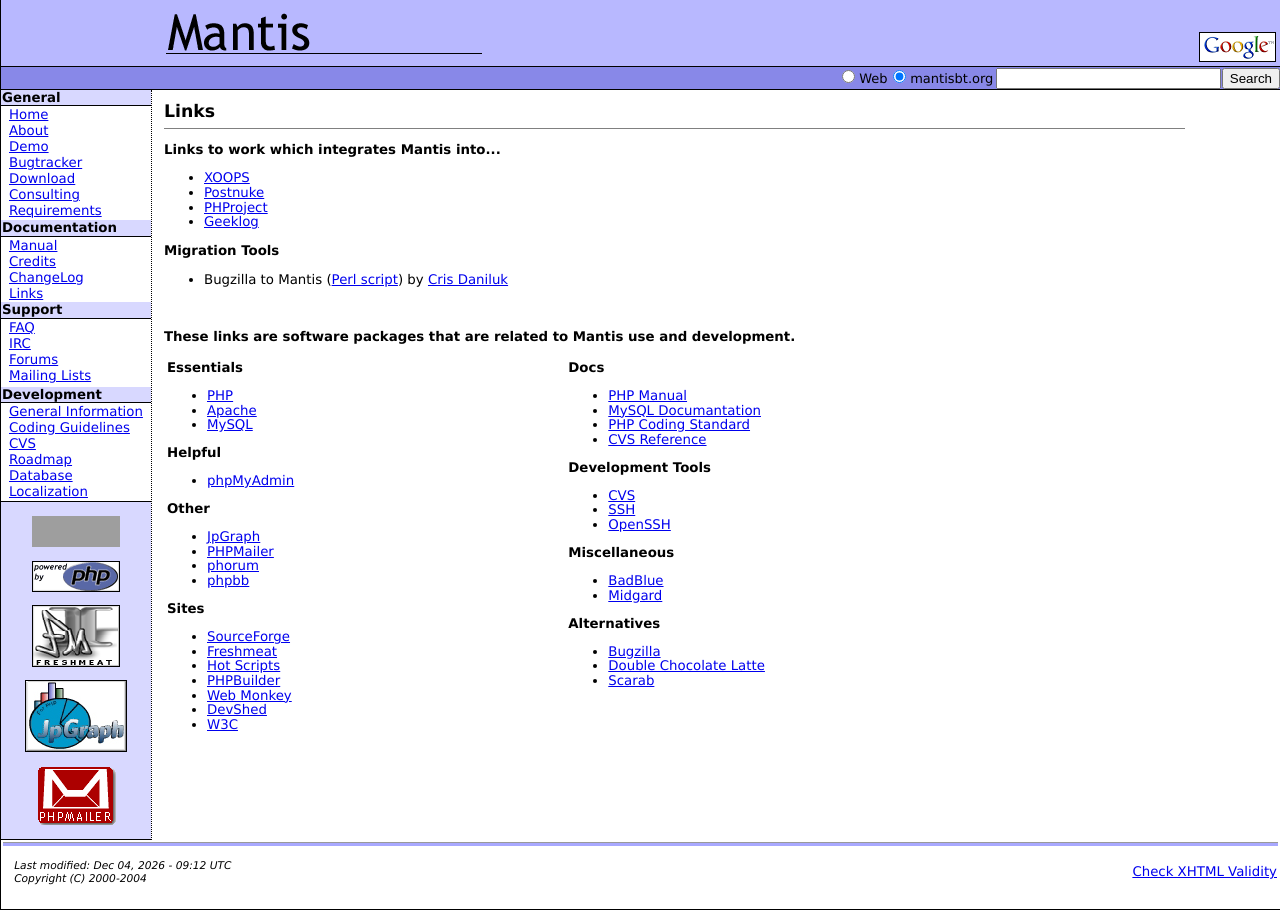
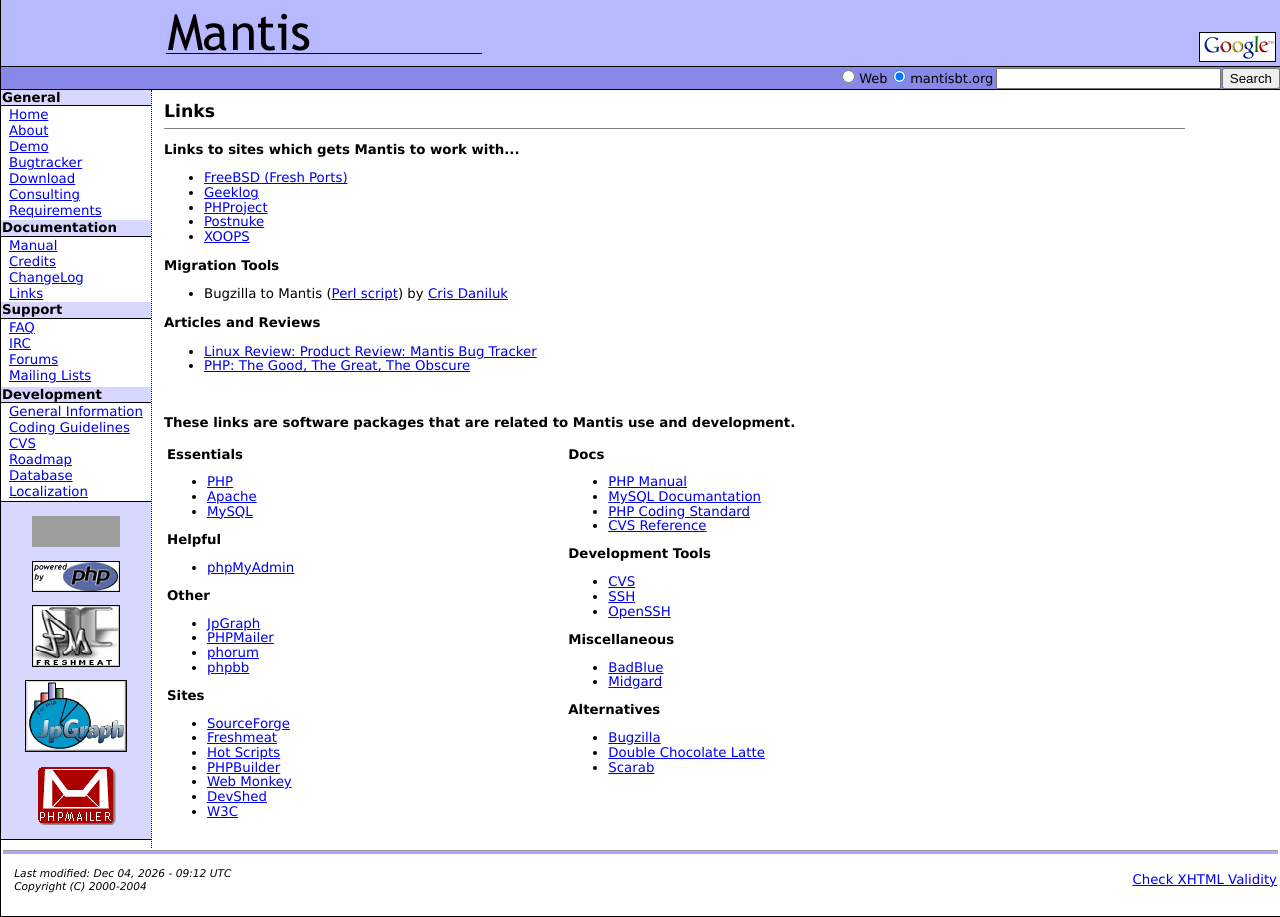
Before and after one commit to mantisbt/mantisbt-web, a PHP site: page /links.php in a window 1280 px wide. Run offline with PHP 8.4, Linux system fonts and the light colour scheme; some libraries are stand-ins or nearby versions; grey boxes are pictures that could not be loaded.

Commit message:
Add articles and reviews section to links page.
git-svn-id: http://mantisbt.svn.sourceforge.net/svnroot/mantisbt/trunk@2956 f5dc347c-c33d-0410-90a0-b07cc1902cb9

```diff
--- a/links.php
+++ b/links.php
@@ -3,17 +3,24 @@
 <span class="page_title">Links</span>
 <hr size=1 noshade width="100%">
 
-<p><b>Links to work which integrates Mantis into...</b></p>
+<p><b>Links to sites which gets Mantis to work with...</b></p>
 <ul>
+<li><a href="http://www.freshports.org/databases/mantis/">FreeBSD (Fresh Ports)</a></li>
+<li><a href="http://sourceforge.net/project/showfiles.php?group_id=68255&package_id=108965" target="_blank">Geeklog</a></li>
+<li><a href="http://www.phprojekt.com/modules.php?op=modload&name=Downloads&file=index&req=viewdownloaddetails&lid=69&ttitle=Mantis_(bugtracker)_as_addon" target="_blank">PHProject</a></li>
+<li><a href="http://lottasophie.sourceforge.net/modules.php?op=modload&name=Sections&file=index&req=viewarticle&artid=15&page=1" target="_blank">Postnuke</a></li>
 <li><a href="http://dev.xoops.org/modules/xfmod/project/?mantis" target="_blank">XOOPS</a></li>
-<li><a href="http://lottasophie.sourceforge.net/modules.php?op=modload&name=Sections&file=index&req=viewarticle&artid=15&page=1" target="_blank">Postnuke</a></li>
-<li><a href="http://www.phprojekt.com/modules.php?op=modload&name=Downloads&file=index&req=viewdownloaddetails&lid=69&ttitle=Mantis_(bugtracker)_as_addon" target="_blank">PHProject</a></li>
-<li><a href="http://sourceforge.net/project/showfiles.php?group_id=68255&package_id=108965" target="_blank">Geeklog</a></li>
 </ul>
 
 <p><b>Migration Tools</b></p>
 <ul>
 <li>Bugzilla to Mantis (<a href="http://crisdaniluk.com/bugzilla2mantis/bugzilla2mantis.pl" target="_blank">Perl script</a>) by <a href="http://crisdaniluk.com/" target="_blank">Cris Daniluk</a></li>
+</ul>
+
+<p><b>Articles and Reviews</b></p>
+<ul>
+<li><a href="http://www.linuxjournal.com/article.php?sid=6859">Linux Review: Product Review: Mantis Bug Tracker</a></li>
+<li><a href="http://www.lintellect.org/downloads/php-good-great-obscure-presentation.pdf">PHP: The Good, The Great, The Obscure</a></li>
 </ul>
 
 <br/>
```
